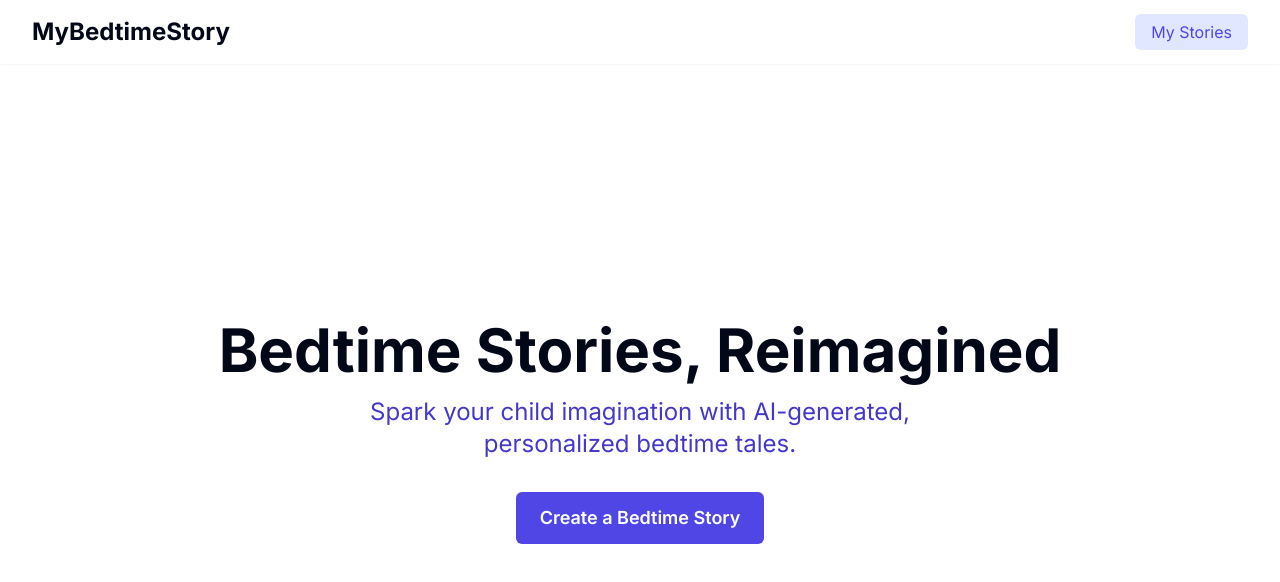
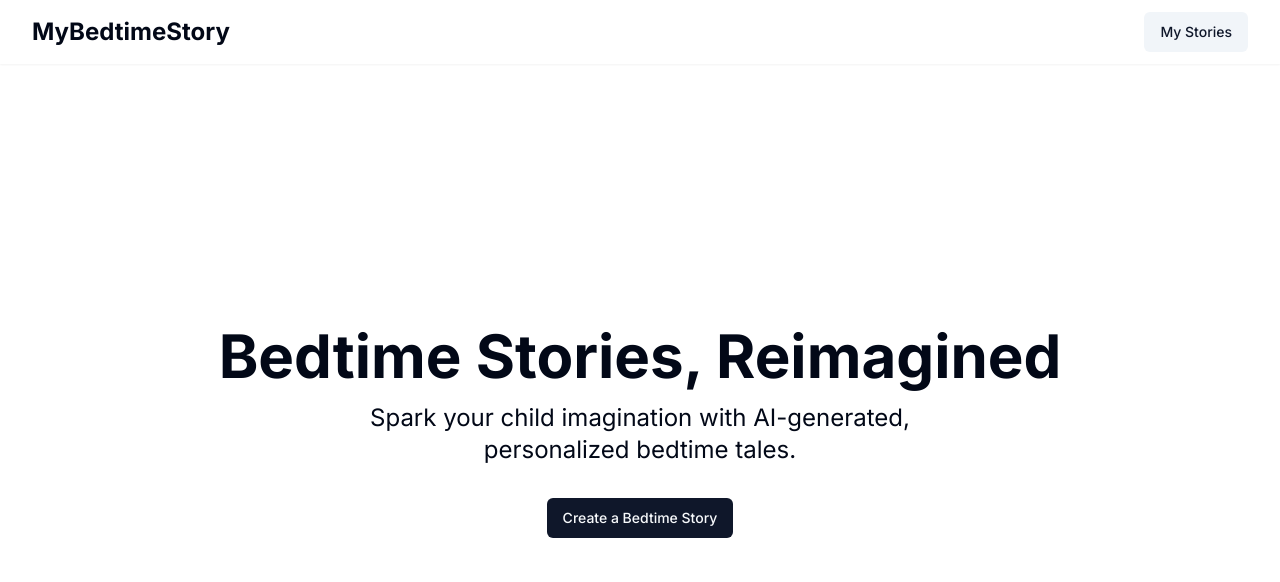
Before and after one commit to uanandaraja/mybedtimestory, a Next.js app: page / in a window 1280 px wide. Shown: the top 582 px of the page. Built offline with nearby package versions, Linux system fonts and the light colour scheme; no server answers; sample sign-in values are in the browser's storage.

Commit message:
add navbar to landing page and story page

```diff
--- a/src/app/page.tsx
+++ b/src/app/page.tsx
@@ -1,11 +1,12 @@
 "use client";
 
-import { useUser, SignInButton, SignUpButton } from "@clerk/nextjs";
-import Link from "next/link";
+import { useUser } from "@clerk/nextjs";
 import { useRouter } from "next/navigation";
+import Navbar from "@/components/Navbar";
+import { Button } from "@/components/ui/button";
 
 export default function Home() {
-  const { isLoaded, isSignedIn, user } = useUser();
+  const { isSignedIn } = useUser();
   const router = useRouter();
 
   const handleCreateStory = () => {
@@ -18,48 +19,17 @@ export default function Home() {
 
   return (
     <div className="min-h-screen flex flex-col">
-      {/* Navigation Bar */}
-      <nav className="bg-white shadow-sm">
-        <div className="max-w-7xl mx-auto px-4 sm:px-6 lg:px-8">
-          <div className="flex justify-between h-16 items-center">
-            <div className="flex-shrink-0 flex items-center">
-              <span className="text-2xl font-bold">MyBedtimeStory</span>
-            </div>
-            <div>
-              {!isSignedIn ? (
-                <SignInButton mode="modal">
-                  <button className="ml-4 px-4 py-2 rounded-md text-indigo-600 bg-indigo-100 hover:bg-indigo-200 transition-colors">
-                    Sign In
-                  </button>
-                </SignInButton>
-              ) : (
-                <Link
-                  href="/story"
-                  className="ml-4 px-4 py-2 rounded-md text-indigo-600 bg-indigo-100 hover:bg-indigo-200 transition-colors"
-                >
-                  My Stories
-                </Link>
-              )}
-            </div>
-          </div>
-        </div>
-      </nav>
+      <Navbar />
 
-      {/* Main Content */}
       <main className="flex-grow flex flex-col items-center justify-center p-4 text-center">
         <h1 className="text-4xl sm:text-5xl md:text-6xl font-bold mb-4">
           Bedtime Stories, Reimagined
         </h1>
-        <p className="text-xl sm:text-2xl text-indigo-700 mb-8 max-w-2xl">
+        <p className="text-xl sm:text-2xl mb-8 max-w-2xl">
           Spark your child imagination with AI-generated, personalized bedtime
           tales.
         </p>
-        <button
-          onClick={handleCreateStory}
-          className="px-6 py-3 bg-indigo-600 text-white rounded-md hover:bg-indigo-700 transition-colors text-lg font-semibold"
-        >
-          Create a Bedtime Story
-        </button>
+        <Button onClick={handleCreateStory}>Create a Bedtime Story</Button>
       </main>
     </div>
   );
--- a/src/app/story/[id]/page.tsx
+++ b/src/app/story/[id]/page.tsx
@@ -99,7 +99,7 @@ export default async function StoryPage({
           <Button
             variant="secondary"
             size="lg"
-            className="font-semibold shadow-[0_4px_14px_0_rgb(0,118,255,39%)] hover:shadow-[0_6px_20px_rgba(0,118,255,23%)] transition duration-200 rounded-3xl"
+            className="font-semibold shadow-2xl rounded-3xl"
           >
             ⬅️ Back to Story
           </Button>
--- a/src/app/story/page.tsx
+++ b/src/app/story/page.tsx
@@ -16,6 +16,7 @@ import {
   PaginationPrevious,
 } from "@/components/ui/pagination";
 import Link from "next/link";
+import StoryNavbar from "@/components/StoryNavbar";
 
 interface Story {
   id: string;
@@ -80,7 +81,9 @@ export default function StoryPage() {
   );
 
   return (
-    <div className="min-h-screen bg-gray-100 py-12 px-4 sm:px-6 lg:px-8">
+    <div className="min-h-screen bg-gray-100">
+      <StoryNavbar />
+      <div className="py-12 px-4 sm:px-6 lg:px-8">
         <div className="max-w-4xl mx-auto">
           <StoryGenerator />
           <div className="mt-8">
@@ -90,10 +93,9 @@ export default function StoryPage() {
                 <Link href={`/story/${story.id}`} key={story.id} passHref>
                   <Card className="cursor-pointer transition-shadow hover:shadow-lg">
                     <CardHeader>
-                    <CardTitle>{story.title}</CardTitle>
+                      <CardTitle className="text-lg">{story.title}</CardTitle>
                     </CardHeader>
                     <CardContent>
-                    <p className="mb-4 line-clamp-3">{story.content}</p>
                       {story.images && story.images.length > 0 && (
                         <div className="relative w-full h-48">
                           <Image
@@ -140,5 +142,6 @@ export default function StoryPage() {
           </div>
         </div>
       </div>
+    </div>
   );
 }
--- /dev/null
+++ b/src/components/Navbar.tsx
@@ -0,0 +1,32 @@
+"use client";
+
+import { useUser, SignInButton } from "@clerk/nextjs";
+import { Button } from "./ui/button";
+import Link from "next/link";
+
+export default function Navbar() {
+  const { isSignedIn } = useUser();
+
+  return (
+    <nav className="bg-white shadow-sm">
+      <div className="max-w-7xl mx-auto px-4 sm:px-6 lg:px-8">
+        <div className="flex justify-between h-16 items-center">
+          <div className="flex-shrink-0 flex items-center">
+            <span className="text-2xl font-bold">MyBedtimeStory</span>
+          </div>
+          <div>
+            {!isSignedIn ? (
+              <SignInButton mode="modal">
+                <Button variant={"secondary"}>Sign In</Button>
+              </SignInButton>
+            ) : (
+              <Link href="/story">
+                <Button variant={"secondary"}>My Stories</Button>
+              </Link>
+            )}
+          </div>
+        </div>
+      </div>
+    </nav>
+  );
+}
--- /dev/null
+++ b/src/components/StoryNavbar.tsx
@@ -0,0 +1,33 @@
+"use client";
+
+import { useUser, UserButton } from "@clerk/nextjs";
+import { useRouter } from "next/navigation";
+import { useEffect, useState } from "react";
+import { Button } from "./ui/button";
+import Link from "next/link";
+
+export default function StoryNavbar() {
+  const { isLoaded, isSignedIn, user } = useUser();
+  const router = useRouter();
+
+  useEffect(() => {
+    if (isLoaded && !isSignedIn) {
+      router.push("/sign-in");
+    }
+  }, [isLoaded, isSignedIn, router]);
+
+  return (
+    <nav className="bg-white shadow-sm">
+      <div className="max-w-7xl mx-auto px-4 sm:px-6 lg:px-8">
+        <div className="flex justify-between h-16 items-center">
+          <div className="flex-shrink-0 flex items-center">
+            <span className="text-2xl font-bold">MyBedtimeStory</span>
+          </div>
+          <div>
+            <UserButton />
+          </div>
+        </div>
+      </div>
+    </nav>
+  );
+}
```
Lines whose indentation alone changed are shown as unchanged.
